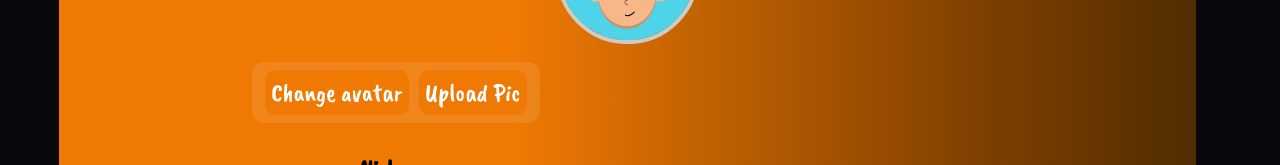
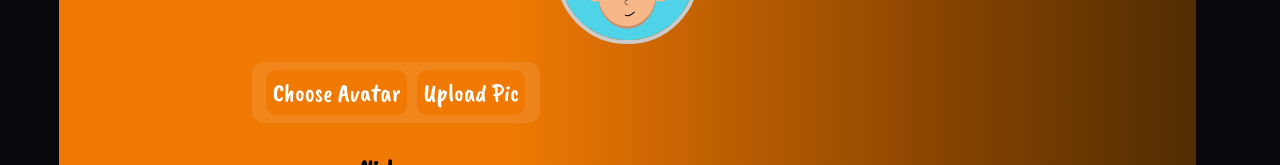
Before and after one commit to phin-kim/bucket-list, a React (Vite) app: page / in a window 1280 px wide. Shown: the part 154-319 px from the top of the page. Built offline with nearby package versions, Linux system fonts and the light colour scheme.

Commit message:
button improvement

```diff
--- a/src/Bucket.tsx
+++ b/src/Bucket.tsx
@@ -54,8 +54,6 @@ const ProfilePicselector = ({onSelect,selectedImage, setProfileSelector}: Props)
     /*const [preview, setPreview] = useState<string>(
         typeof selectedImage === "string" && selectedImage ? selectedImage : defaultAvatars[0]
     );*/
-    //const [show, setShow] = useState<boolean>(false);
-    //const [formShow, setFormShow] = useState<boolean>(true);
     const [showGrid, setShowGrid] = useState<boolean>(false);
     const fileInputRef = useRef<HTMLInputElement | null>(null);
     const handleAvatarClick =(url: string)=>{
@@ -64,12 +62,7 @@ const ProfilePicselector = ({onSelect,selectedImage, setProfileSelector}: Props)
         setShowGrid(false);
     }
 
-    //const handleAvatarDisplay =()=>{
-    //    setShow(prev => !prev);
-    //}
-    //const handleFormShow=()=>{
-    //    setFormShow(prev => !prev);
-    //}
+
     const handleFileChange =(e:React.ChangeEvent<HTMLInputElement>)=>{
         const file = e.target.files?.[0];
         if(!file) return;
@@ -135,7 +128,7 @@ const ProfilePicselector = ({onSelect,selectedImage, setProfileSelector}: Props)
                     onClick={()=>{
                         setShowGrid(prev =>!prev)
                     }}
-                >Change avatar</button>
+                >{showGrid ? "Fill Form":"Choose Avatar"}</button>
                 <label
                 className="choseFile"
                 >
```
